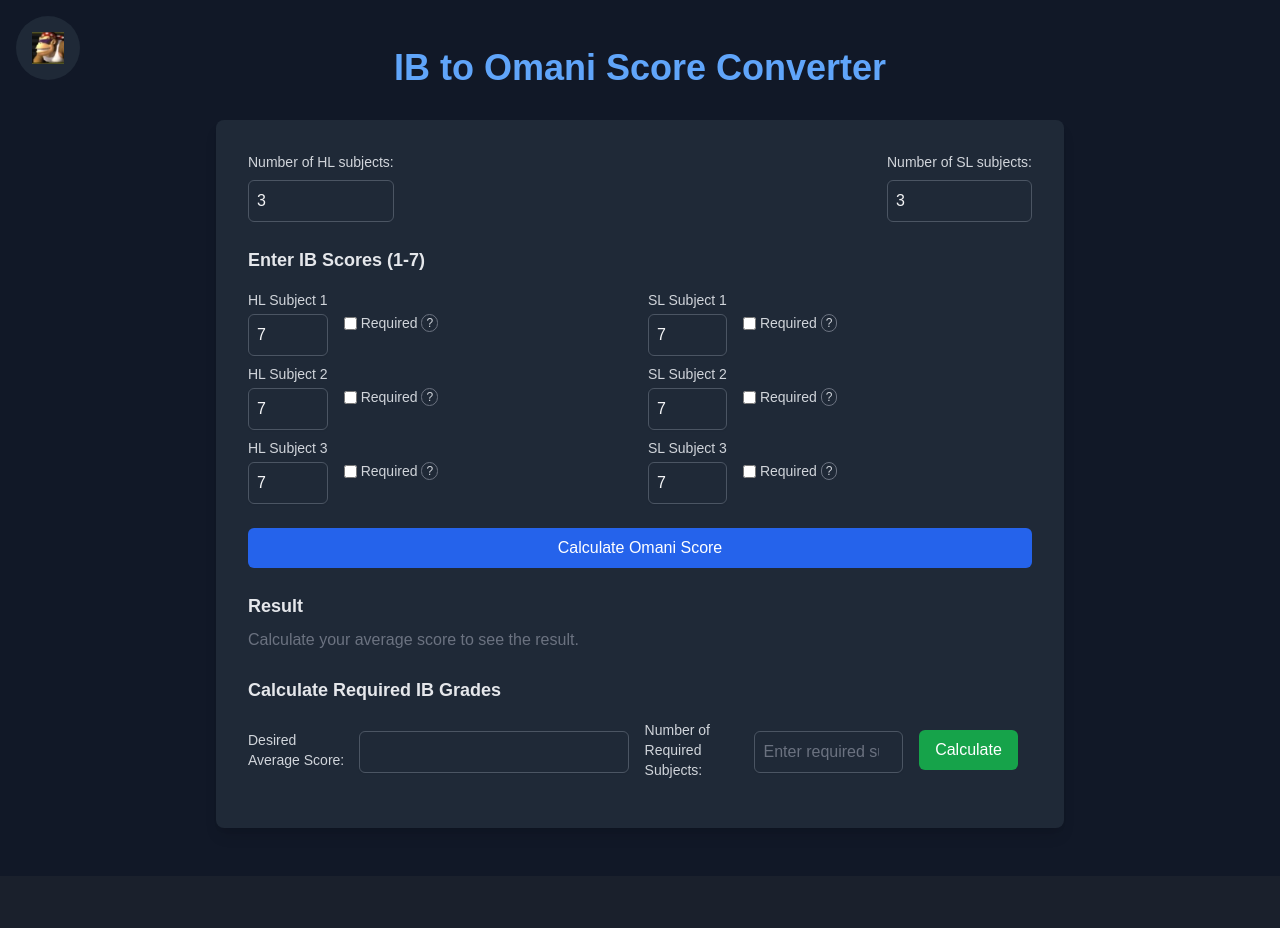
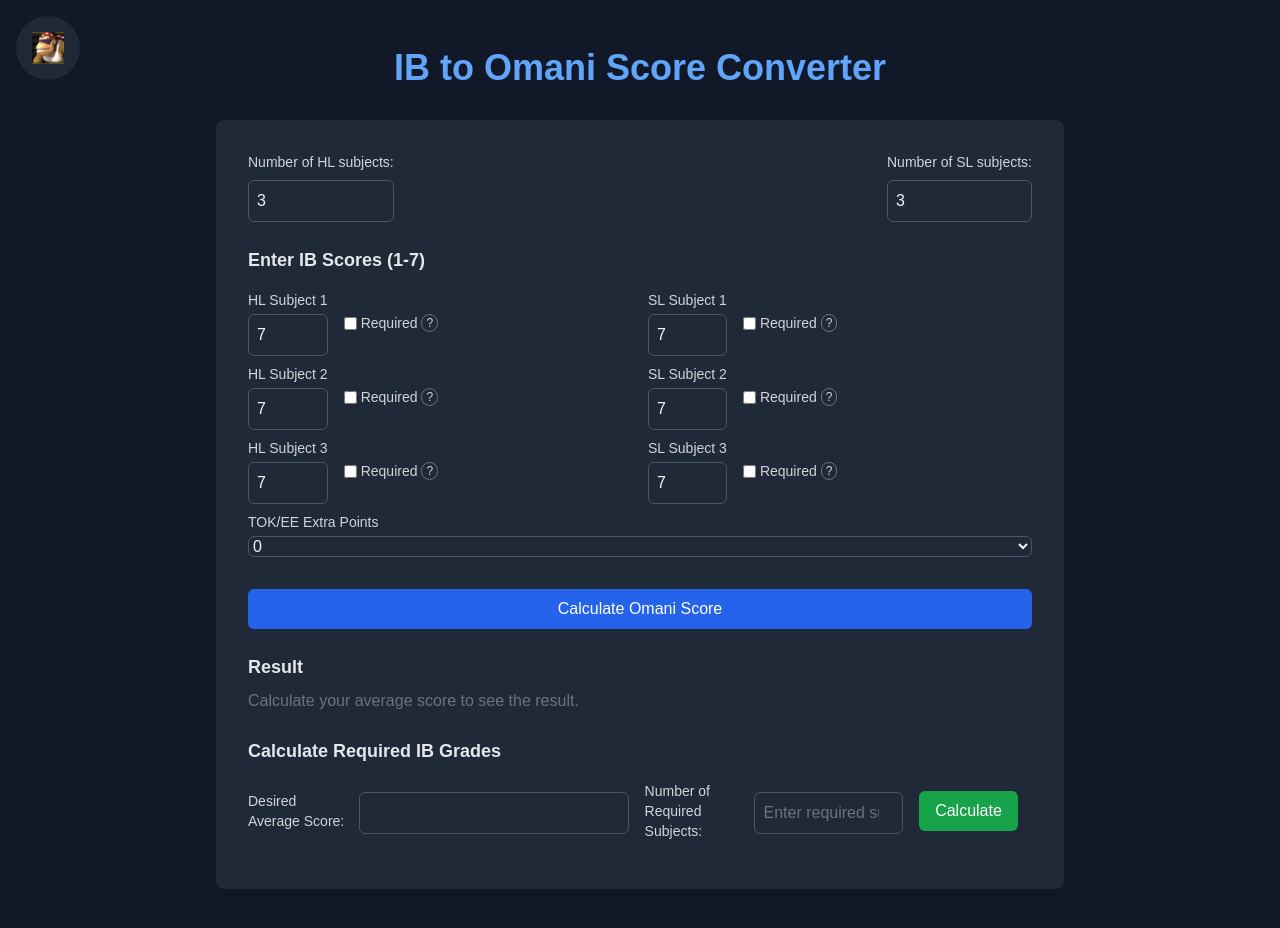
Before and after one commit to KomedyKid/yahyaei.net, a Next.js app in the folder yahyaei-net/: page /ib-score-converter in a window 1280 px wide. Shown: the top 928 px of the page. Before the commit the page ends 876 px from the top, so only its background shows below. Built offline with nearby package versions, Linux system fonts and the light colour scheme.

Commit message:
added TOK/EE extra points input

```diff
--- a/yahyaei-net/components/ScoreInput.tsx
+++ b/yahyaei-net/components/ScoreInput.tsx
@@ -2,10 +2,8 @@
 
 import { useState, useEffect } from 'react';
 import { HL_CONVERSION, SL_CONVERSION } from '../utils/constants';
-// Import both the function and the SubjectScore type from calculations.ts.
 import { calculateOmaniScore, SubjectScore } from '../utils/calculations';
 
-// Rename your local state type to avoid conflict.
 interface SubjectState {
   score: number;
   required: boolean;
@@ -18,16 +16,19 @@ interface ScoreInputProps {
 }
 
 export function ScoreInput({ hlCount, slCount, onCalculate }: ScoreInputProps) {
-  // Use arrays of objects to track score and 'required' status.
+  // State for HL and SL subjects.
   const [hlScores, setHlScores] = useState<SubjectState[]>([]);
   const [slScores, setSlScores] = useState<SubjectState[]>([]);
 
-  // Whenever hlCount changes, initialize HL subjects.
+  // New state for TOK/EE extra points (0, 1, 2, or 3).
+  const [tokEEScore, setTokEEScore] = useState<number>(0);
+
+  // Initialize HL subjects whenever hlCount changes.
   useEffect(() => {
     setHlScores(Array.from({ length: hlCount }, () => ({ score: 7, required: false })));
   }, [hlCount]);
 
-  // Whenever slCount changes, initialize SL subjects.
+  // Initialize SL subjects whenever slCount changes.
   useEffect(() => {
     setSlScores(Array.from({ length: slCount }, () => ({ score: 7, required: false })));
   }, [slCount]);
@@ -45,7 +46,7 @@ export function ScoreInput({ hlCount, slCount, onCalculate }: ScoreInputProps) {
     }
   };
 
-  // Handle checkbox changes to mark a subject as required or not.
+  // Handle checkbox changes to mark a subject as required.
   const handleRequiredChange = (index: number, isHL: boolean, value: boolean) => {
     if (isHL) {
       const newScores = [...hlScores];
@@ -58,6 +59,7 @@ export function ScoreInput({ hlCount, slCount, onCalculate }: ScoreInputProps) {
     }
   };
 
+  // Calculate the overall score including TOK/EE extra points.
   const calculateAverage = () => {
     const totalSubjects = hlCount + slCount;
     if (totalSubjects === 0) {
@@ -65,16 +67,17 @@ export function ScoreInput({ hlCount, slCount, onCalculate }: ScoreInputProps) {
       return;
     }
 
-    // Map your stored subject state to the type expected by calculateOmaniScore,
-    // explicitly adding the 'level' property as a literal ("HL" or "SL").
     const allSubjects: SubjectScore[] = [
-      ...hlScores.map((subject) => ({ ...subject, level: 'HL' as 'HL' })),
-      ...slScores.map((subject) => ({ ...subject, level: 'SL' as 'SL' }))
+      ...hlScores.map((subject) => ({ ...subject, level: 'HL' as const })),
+      ...slScores.map((subject) => ({ ...subject, level: 'SL' as const }))
     ];
 
-    // Now call the calculation function with the correctly typed array.
+    // Calculate the score from subject marks.
     const overallScore = calculateOmaniScore(allSubjects);
-    onCalculate(overallScore);
+
+    // Incorporate the TOK/EE extra points.
+    const finalScore = overallScore + tokEEScore;
+    onCalculate(finalScore);
   };
 
   return (
@@ -86,10 +89,7 @@ export function ScoreInput({ hlCount, slCount, onCalculate }: ScoreInputProps) {
           {hlScores.map((subject, index) => (
             <div key={`hl-${index}`} className="mb-2 flex items-center space-x-4">
               <div>
-                <label
-                  htmlFor={`hl-${index}`}
-                  className="block text-sm font-medium text-gray-300"
-                >
+                <label htmlFor={`hl-${index}`} className="block text-sm font-medium text-gray-300">
                   HL Subject {index + 1}
                 </label>
                 <input
@@ -129,10 +129,7 @@ export function ScoreInput({ hlCount, slCount, onCalculate }: ScoreInputProps) {
           {slScores.map((subject, index) => (
             <div key={`sl-${index}`} className="mb-2 flex items-center space-x-4">
               <div>
-                <label
-                  htmlFor={`sl-${index}`}
-                  className="block text-sm font-medium text-gray-300"
-                >
+                <label htmlFor={`sl-${index}`} className="block text-sm font-medium text-gray-300">
                   SL Subject {index + 1}
                 </label>
                 <input
@@ -168,6 +165,23 @@ export function ScoreInput({ hlCount, slCount, onCalculate }: ScoreInputProps) {
           ))}
         </div>
       </div>
+      {/* TOK/EE Extra Points Input */}
+      <div className="mb-4">
+        <label htmlFor="tok-ee-points" className="block text-sm font-medium text-gray-300">
+          TOK/EE Extra Points
+        </label>
+        <select
+          id="tok-ee-points"
+          value={tokEEScore}
+          onChange={(e) => setTokEEScore(Number(e.target.value))}
+          className="mt-1 block w-full rounded-md bg-gray-800 border border-gray-600 text-gray-100 shadow-sm focus:border-blue-500 focus:ring focus:ring-blue-500 focus:ring-opacity-50"
+        >
+          <option value="0">0</option>
+          <option value="1">1</option>
+          <option value="2">2</option>
+          <option value="3">3</option>
+        </select>
+      </div>
       <button
         onClick={calculateAverage}
         className="mt-4 w-full bg-blue-600 text-white py-2 px-4 rounded-md hover:bg-blue-700 focus:outline-none focus:ring-2 focus:ring-blue-500 focus:ring-opacity-50"
```
